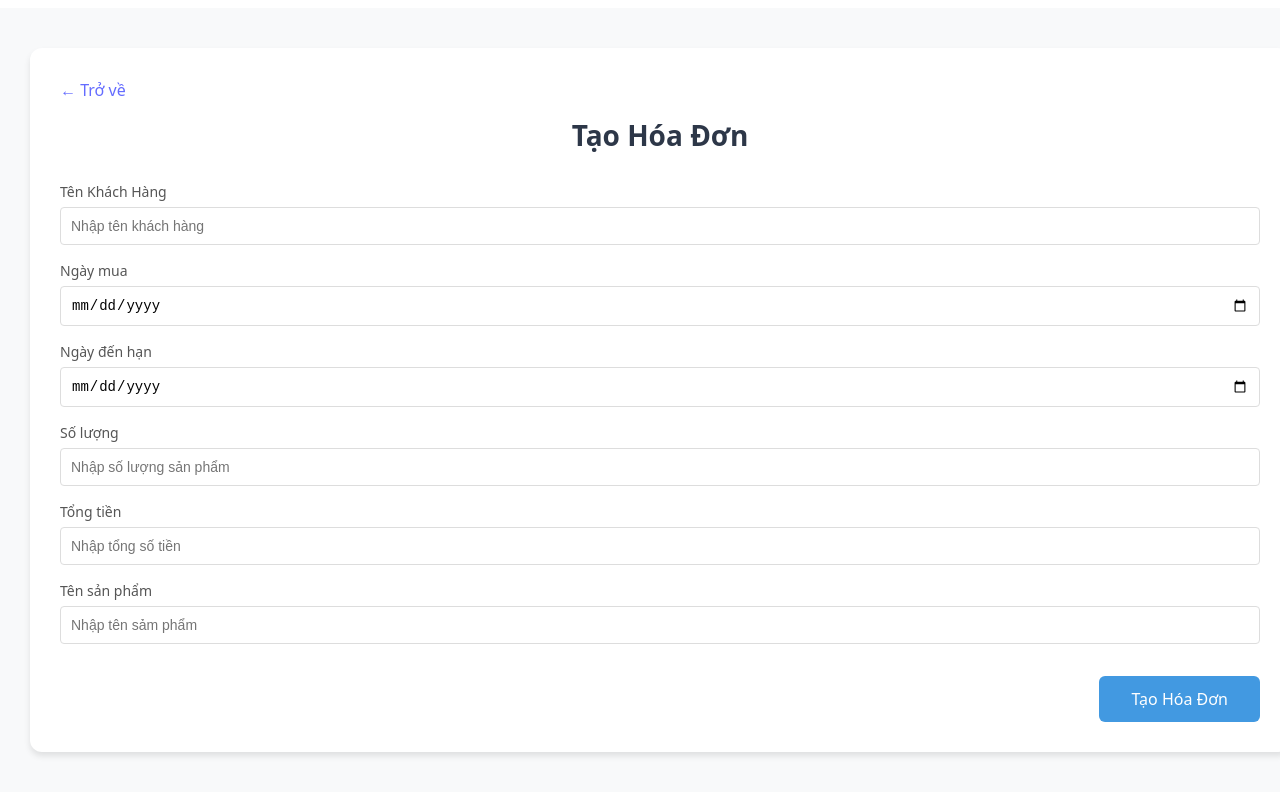
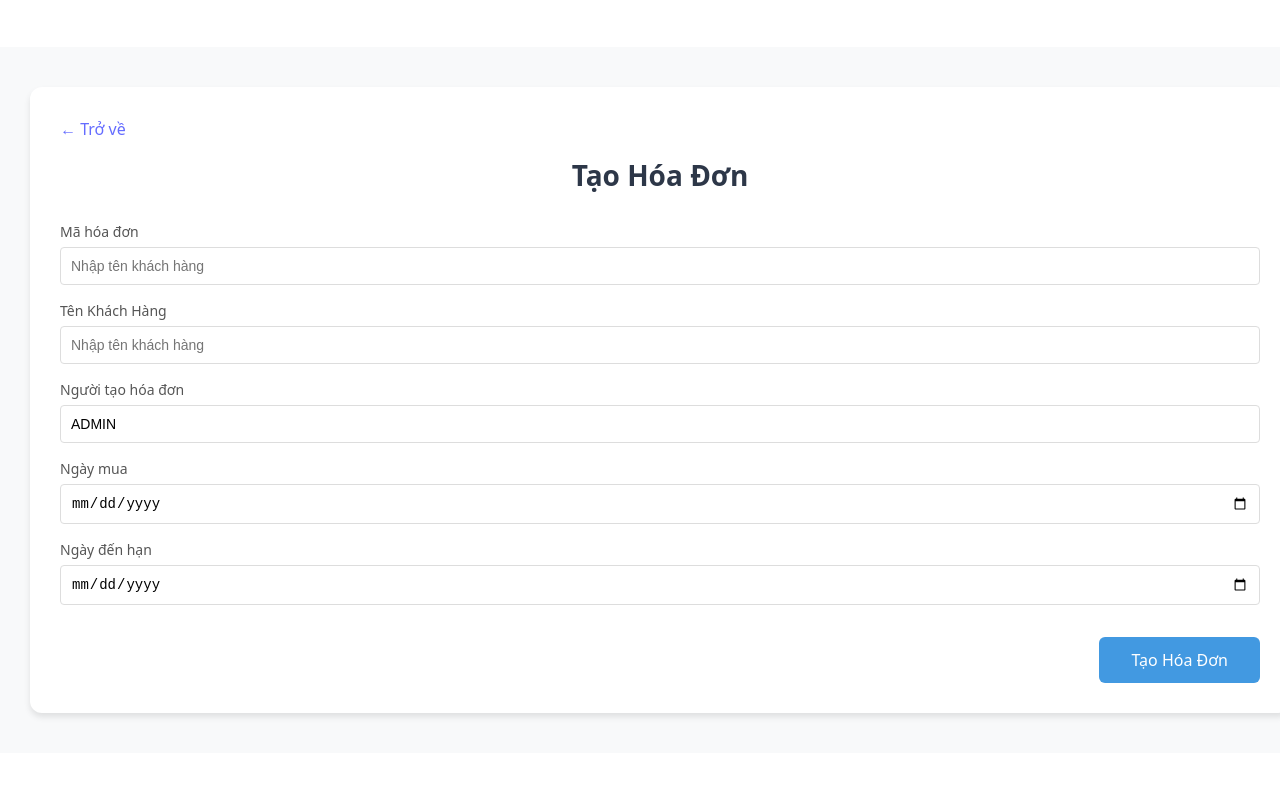
Before and after one commit to MinhChien3980/invoice-management, a React (Vite) app: page /create in a window 1280 px wide. Shown: the top 796 px of the page. Built offline with nearby package versions, Linux system fonts and the light colour scheme.

Commit message:
update view file

```diff
--- a/src/App.jsx
+++ b/src/App.jsx
@@ -1,5 +1,5 @@
-import React, {useState, useEffect} from 'react';
-import {Link, useNavigate} from "react-router-dom";
+import React, { useState, useEffect } from 'react';
+import { Link, useNavigate } from "react-router-dom";
 import axios from 'axios';
 import './App.css';
 import ConfirmDialog from "./components/ConfirmDialog.jsx";
@@ -12,7 +12,7 @@ const InvoiceManager = () => {
     const [isDialogOpen, setIsDialogOpen] = useState(false);
     const [message] = useState('');
     const [selectedInvoiceId, setSelectedInvoiceId] = useState(null);
-    const [searchTerm, setSearchTerm] = useState('')
+    const [searchTerm, setSearchTerm] = useState('');
     const navigate = useNavigate();
 
     useEffect(() => {
@@ -23,6 +23,7 @@ const InvoiceManager = () => {
         try {
             const response = await axios.get(API_BASE_URL);
             setInvoices(response.data);
+            setFilteredInvoices(response.data);
         } catch (error) {
             console.error('Error fetching invoices:', error);
         }
@@ -45,6 +46,7 @@ const InvoiceManager = () => {
         try {
             await axios.delete(`${API_BASE_URL}/${selectedInvoiceId}`);
             setInvoices((prevInvoices) => prevInvoices.filter(invoice => invoice.id !== selectedInvoiceId));
+            setFilteredInvoices((prevInvoices) => prevInvoices.filter(invoice => invoice.id !== selectedInvoiceId));
             setIsDialogOpen(false);
             setSelectedInvoiceId(null);
         } catch (error) {
@@ -57,14 +59,14 @@ const InvoiceManager = () => {
         setSearchTerm(term);
 
         if (term === '') {
-            setFilteredInvoices(invoices); // If search is empty, show all invoices
+            setFilteredInvoices(invoices);
         } else {
             const filtered = invoices.filter((invoice) =>
                 invoice.invoiceNumber.toLowerCase().includes(term.toLowerCase()) ||
                 invoice.userName.toLowerCase().includes(term.toLowerCase()) ||
-                invoice.productName.toLowerCase().includes(term.toLowerCase())
+                (invoice.productName && invoice.productName.toLowerCase().includes(term.toLowerCase()))
             );
-            setFilteredInvoices(filtered); // Set filtered invoices based on search term
+            setFilteredInvoices(filtered);
         }
     };
 
@@ -72,8 +74,7 @@ const InvoiceManager = () => {
         <div className="invoice-manager">
             <div className="main-content">
                 <h1>Quản Lý Hóa Đơn</h1>
-                <div style={{width: '100%', display: 'flex', alignItems: 'center', justifyContent: 'space-between'}}>
-
+                <div style={{ width: '100%', display: 'flex', alignItems: 'center', justifyContent: 'space-between' }}>
                     <div className="search-bar">
                         <input
                             type="text"
@@ -83,7 +84,7 @@ const InvoiceManager = () => {
                         />
                     </div>
                     <Link to={"/create"}>
-                        <button style={{border: '2px', background: 'lightgreen'}}>Tạo hóa đơn</button>
+                        <button style={{ border: '2px solid black', background: 'lightgreen' }}>Tạo hóa đơn</button>
                     </Link>
                 </div>
 
@@ -94,35 +95,30 @@ const InvoiceManager = () => {
                         <th>Khách Hàng</th>
                         <th>Ngày mua</th>
                         <th>Ngày Đến Hạn</th>
-                        <th>Số lượng</th>
-                        <th>Tổng Tiền</th>
-                        <th>Tên Sản Phẩm</th>
                         <th>Status Hóa đơn</th>
                         <th>Status đã trả tiền</th>
+                        <th>File Đính Kèm</th>
+                        <th>Hành động</th>
                     </tr>
                     </thead>
                     <tbody>
-                    {invoices.length > 0 ? (
-                        invoices.map((invoice) => (
+                    {filteredInvoices.length > 0 ? (
+                        filteredInvoices.map((invoice) => (
                             <tr key={invoice.id}>
                                 <td>{invoice.invoiceNumber}</td>
                                 <td>{invoice.userName}</td>
                                 <td>{invoice.dateBuy}</td>
                                 <td>{invoice.outOfDateToPay}</td>
-                                <td>{invoice.amountOfProduct}</td>
-                                <td>{invoice.price} VND</td>
-                                <td>{invoice.productName}</td>
                                 <td>{invoice.statusHasInvoice ? '✔️' : '❌'}</td>
                                 <td>{invoice.statusPaid ? '✔️' : '❌'}</td>
                                 <td>
                                     {invoice.pdfOrImgPath ? (
                                         <a
-                                            href={
-                                                `http://localhost:8080/files/${invoice.pdfOrImgPath.split('/').pop()}`}
+                                            href={`http://localhost:8080/files/${invoice.pdfOrImgPath.split('/').pop()}`}
                                             target="_blank"
                                             rel="noopener noreferrer"
                                         >
-                                            📄 View File
+                                            📄 Xem Tệp
                                         </a>
                                     ) : 'No File'}
                                 </td>
@@ -143,7 +139,7 @@ const InvoiceManager = () => {
                         ))
                     ) : (
                         <tr>
-                            <td colSpan="6">No invoices found.</td>
+                            <td colSpan="8">No invoices found.</td>
                         </tr>
                     )}
                     </tbody>
--- a/src/pages/invo/createInvoice.jsx
+++ b/src/pages/invo/createInvoice.jsx
@@ -1,71 +1,70 @@
 import React, {useState} from "react";
 import './createInvoice.css';
 import {Link, useNavigate} from "react-router-dom";
+import axios from "axios";
 
 const InvoiceForm = () => {
     const navigate = useNavigate();
-    const [formData, setFormData] = useState({
-        customerName: '',
-        dateBuy: '',
-        dateExpired: '',
-        quantity: '',
-        productName: '',
-        totalPrice: ''
-    });
+    const [formData, setFormData] = useState(
+
+        {
+            invoiceNumber: "",
+            userName: "ADMIN",
+            statusPaid: false,
+            aproved:false,
+            aproveDate:"",
+            customerName:"",
+            statusHasInvoice: false,
+            dateBuy: "",
+            outOfDateToPay: "",
+            pdfOrImgPath: ""
+        });
 
     const [errors, setErrors] = useState({});
     const [isSubmitting, setIsSubmitting] = useState(false);
 
-    const validateForm = () => {
-        const newErrors = {};
+    // const validateForm = () => {
+    //     const newErrors = {};
 
-        // Validate Customer Name
-        if (!formData.customerName.trim()) {
-            newErrors.customerName = 'Tên khách hàng không được để trống';
-        }
+    //     // Validate Customer Name
+    //     if (!formData.customerName.trim()) {
+    //         newErrors.customerName = 'Tên khách hàng không được để trống';
+    //     }
 
-        // Validate Email
-        const emailRegex = /^[^\s@]+@[^\s@]+\.[^\s@]+$/;
-        if (!formData.customerEmail.trim()) {
-            newErrors.customerEmail = 'Email không được để trống';
-        } else if (!emailRegex.test(formData.customerEmail)) {
-            newErrors.customerEmail = 'Email không hợp lệ';
-        }
+    //     // Validate Date
+    //     if (!formData.invoiceDate) {
+    //         newErrors.invoiceDate = 'Ngày hóa đơn không được để trống';
+    //     }
 
-        // Validate Date
-        if (!formData.invoiceDate) {
-            newErrors.invoiceDate = 'Ngày hóa đơn không được để trống';
-        }
+    //     // Validate Items
+    //     if (!formData.items.trim()) {
+    //         newErrors.items = 'Mặt hàng không được để trống';
+    //     }
 
-        // Validate Items
-        if (!formData.items.trim()) {
-            newErrors.items = 'Mặt hàng không được để trống';
-        }
+    //     // Validate Unit Price
+    //     if (!formData.unitPrice) {
+    //         newErrors.unitPrice = 'Giá đơn vị không được để trống';
+    //     } else if (Number(formData.unitPrice) <= 0) {
+    //         newErrors.unitPrice = 'Giá đơn vị phải lớn hơn 0';
+    //     }
 
-        // Validate Unit Price
-        if (!formData.unitPrice) {
-            newErrors.unitPrice = 'Giá đơn vị không được để trống';
-        } else if (Number(formData.unitPrice) <= 0) {
-            newErrors.unitPrice = 'Giá đơn vị phải lớn hơn 0';
-        }
+    //     // Validate Quantity
+    //     if (!formData.quantity) {
+    //         newErrors.quantity = 'Số lượng không được để trống';
+    //     } else if (Number(formData.quantity) <= 0) {
+    //         newErrors.quantity = 'Số lượng phải lớn hơn 0';
+    //     }
 
-        // Validate Quantity
-        if (!formData.quantity) {
-            newErrors.quantity = 'Số lượng không được để trống';
-        } else if (Number(formData.quantity) <= 0) {
-            newErrors.quantity = 'Số lượng phải lớn hơn 0';
-        }
+    //     // Validate Total Amount
+    //     if (!formData.totalAmount) {
+    //         newErrors.totalAmount = 'Tổng số tiền không được để trống';
+    //     } else if (Number(formData.totalAmount) <= 0) {
+    //         newErrors.totalAmount = 'Tổng số tiền phải lớn hơn 0';
+    //     }
 
-        // Validate Total Amount
-        if (!formData.totalAmount) {
-            newErrors.totalAmount = 'Tổng số tiền không được để trống';
-        } else if (Number(formData.totalAmount) <= 0) {
-            newErrors.totalAmount = 'Tổng số tiền phải lớn hơn 0';
-        }
-
-        setErrors(newErrors);
-        return Object.keys(newErrors).length === 0;
-    };
+    //     setErrors(newErrors);
+    //     return Object.keys(newErrors).length === 0;
+    // };
 
     const handleChange = (e) => {
         const {name, value} = e.target;
@@ -85,19 +84,13 @@ const InvoiceForm = () => {
     const handleSubmit = async (e) => {
         e.preventDefault();
         console.log(formData)
-        if (!validateForm()) {
-            return;
-        }
 
         setIsSubmitting(true);
 
         try {
             // API call would go here
-            // const response = await axios.post('your-api-endpoint', formData);
-
-            // Simulate API call
-            await new Promise(resolve => setTimeout(resolve, 1000));
-
+            const response = await axios.post('http://localhost:8080/api/invoices', formData);
+            console.log(response)
             // Success handling
             alert('Hóa đơn đã được tạo thành công!');
             navigate('/'); // Redirect to home page
@@ -121,6 +114,18 @@ const InvoiceForm = () => {
                 </div>
                 <form className="form" onSubmit={handleSubmit}>
                     <div className="form-group">
+                        <label>Mã hóa đơn</label>
+                        <input
+                            type="text"
+                            name="invoiceNumber"
+                            value={formData.invoiceNumber}
+                            onChange={handleChange}
+                            placeholder="Nhập tên khách hàng"
+                        />
+                        {errors.invoiceNumber && <span className="error-message">{errors.invoiceNumber}</span>}
+                    </div>
+
+                    <div className="form-group">
                         <label>Tên Khách Hàng</label>
                         <input
                             type="text"
@@ -130,6 +135,18 @@ const InvoiceForm = () => {
                             placeholder="Nhập tên khách hàng"
                         />
                         {errors.customerName && <span className="error-message">{errors.customerName}</span>}
+                    </div>
+
+                    <div className="form-group">
+                        <label>Người tạo hóa đơn</label>
+                        <input
+                            type="text"
+                            name="userName"
+                            value={formData.userName}
+                            // onChange={handleChange}
+                            placeholder="Người tạo hóa đơn"
+                        />
+                        {errors.userName && <span className="error-message">{errors.userName}</span>}
                     </div>
 
                     <div className="form-group">
@@ -147,47 +164,11 @@ const InvoiceForm = () => {
                         <label>Ngày đến hạn</label>
                         <input
                             type="date"
-                            name="dateExpired"
-                            value={formData.dateExpired}
+                            name="outOfDateToPay"
+                            value={formData.outOfDateToPay}
                             onChange={handleChange}
                         />
                         {errors.dateExpired && <span className="error-message">{errors.dateExpired}</span>}
-                    </div>
-
-                    <div className="form-group">
-                        <label>Số lượng</label>
-                        <input
-                            type='number'
-                            name="quantity"
-                            value={formData.quantity}
-                            onChange={handleChange}
-                            placeholder="Nhập số lượng sản phẩm"
-                        ></input>
-                        {errors.quantity && <span className="error-message">{errors.quantity}</span>}
-                    </div>
-
-                    <div className="form-group">
-                        <label>Tổng tiền</label>
-                        <input
-                            type="number"
-                            name="totalPrice"
-                            value={formData.totalPrice}
-                            onChange={handleChange}
-                            placeholder="Nhập tổng số tiền"
-                        />
-                        {errors.totalPrice && <span className="error-message">{errors.totalPrice}</span>}
-                    </div>
-
-                    <div className="form-group">
-                        <label>Tên sản phẩm </label>
-                        <input
-                            type="text"
-                            name="productName"
-                            value={formData.productName}
-                            onChange={handleChange}
-                            placeholder="Nhập tên sảm phẩm"
-                        />
-                        {errors.productName && <span className="error-message">{errors.productName}</span>}
                     </div>
 
                     <div className="button-container">
```
Also changed, not shown: src/pages/UpdateInvoice.jsx (+18 -8 lines).
